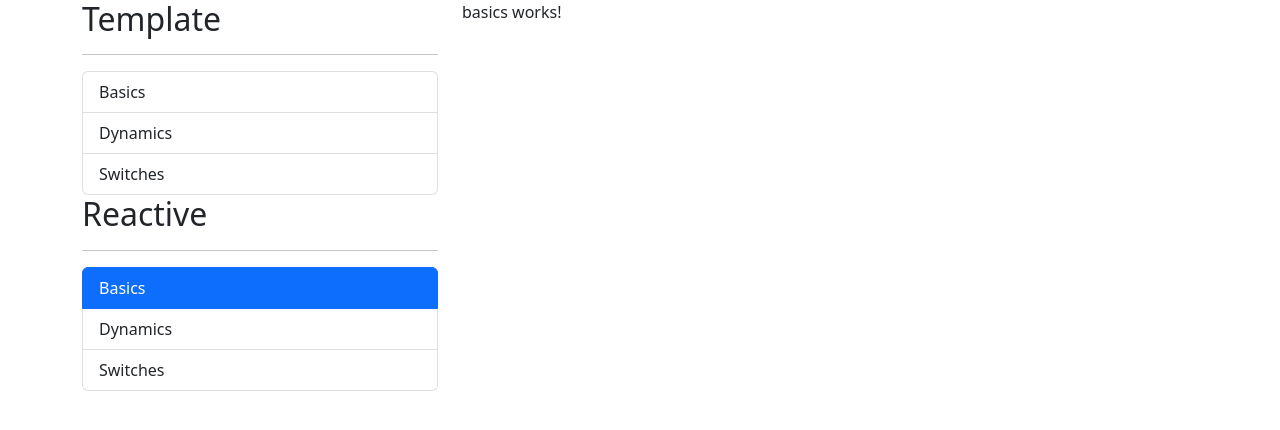
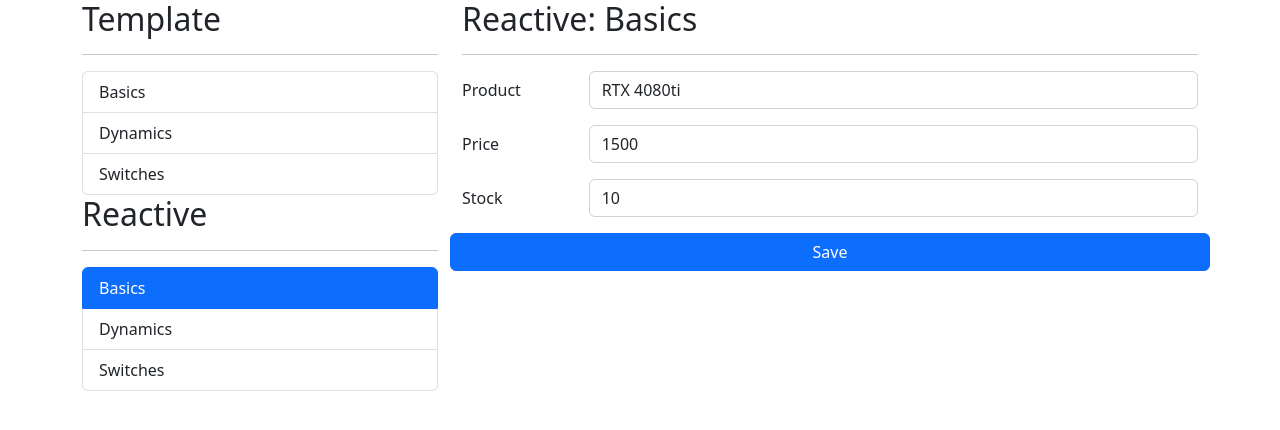
Before and after one commit to rolandoguerra1991/angular-formsApp, an Angular app: page /reactive/basics in a window 1280 px wide. Shown: the top 430 px of the page. Built offline with nearby package versions, Linux system fonts and the light colour scheme.

Commit message:
formularios reactivos

```diff
--- a/src/app/reactive/basics/basics.component.html
+++ b/src/app/reactive/basics/basics.component.html
@@ -1 +1,76 @@
-<p>basics works!</p>
+<h2>Reactive: Basics</h2>
+<hr>
+
+<div class="row">
+  <div class="col">
+    <form autocomplete="off" [formGroup]="myForm" (ngSubmit)="save()">
+
+      <div class="row mb-3">
+        <label class="col-sm-2 col-form-label">
+          Product
+        </label>
+        <div class="col-sm-10">
+          <input
+            type="text"
+            class="form-control"
+            placeholder="Product Name"
+            formControlName="product"
+            minlength="3"
+          >
+          <span
+            *ngIf="invalidField('product')"
+            class="form-text text-danger"
+          >
+            should have 3 letters
+          </span>
+        </div>
+      </div>
+
+      <div class="row mb-3">
+        <label class="col-sm-2 col-form-label">Price</label>
+        <div class="col-sm-10">
+          <input
+            type="number"
+            class="form-control"
+            placeholder="Product Price"
+            formControlName="price"
+          >
+          <span
+            *ngIf="invalidField('price')"
+            class="form-text text-danger"
+          >
+            price must be 0 or greater
+          </span>
+        </div>
+      </div>
+
+      <div class="row mb-3">
+        <label class="col-sm-2 col-form-label">Stock</label>
+        <div class="col-sm-10">
+          <input
+            type="number"
+            class="form-control"
+            placeholder="Product Stock"
+            formControlName="stock"
+          >
+          <span
+            *ngIf="invalidField('stock')"
+            class="form-text text-danger"
+          >
+            price must be 0 or greater
+          </span>
+        </div>
+      </div>
+
+      <div class="row mb-3">
+        <button
+          type="submit"
+          class="btn btn-primary"
+        >
+          Save
+        </button>
+      </div>
+
+    </form>
+  </div>
+</div>
--- a/src/app/reactive/basics/basics.component.ts
+++ b/src/app/reactive/basics/basics.component.ts
@@ -1,4 +1,5 @@
 import { Component, OnInit } from '@angular/core';
+import { FormBuilder, FormGroup, Validators } from '@angular/forms';
 
 @Component({
   selector: 'app-basics',
@@ -7,9 +8,44 @@ import { Component, OnInit } from '@angular/core';
 })
 export class BasicsComponent implements OnInit {
 
-  constructor() { }
+  myForm: FormGroup = this.formBuilder.group({
+    product: [null, [
+      Validators.required,
+      Validators.minLength(3)
+    ]],
+    price: [null, [
+      Validators.required,
+      Validators.min(0)
+    ]],
+    stock: [null, [
+      Validators.required,
+      Validators.min(0)
+    ]],
+  })
+
+
+  constructor(private formBuilder: FormBuilder) { }
 
   ngOnInit(): void {
+    this.myForm.setValue({
+      product: 'RTX 4080ti',
+      price: 1500,
+      stock: 10,
+    })
   }
 
+  invalidField(field: string) {
+    return this.myForm.controls[field].errors
+      && this.myForm.controls[field].touched;
+  }
+
+  save() {
+    if (this.myForm.invalid) {
+      this.myForm.markAllAsTouched();
+      return;
+    }
+    console.log(this.myForm.value)
+
+    this.myForm.reset();
+  }
 }
--- a/src/app/reactive/dynamics/dynamics.component.html
+++ b/src/app/reactive/dynamics/dynamics.component.html
@@ -1 +1,88 @@
-<p>dynamics works!</p>
+<h2>Reactive: <small>Dynamics</small></h2>
+<hr>
+
+<form
+  autocomplete="off"
+  (ngSubmit)="save()"
+  [formGroup]="myForm"
+>
+  <div class="mb-3 row">
+    <label class="col-sm-3 col-form-label">
+      Name
+    </label>
+    <div class="col-sm-9">
+      <input
+        class="form-control"
+        placeholder="Name"
+        formControlName="name"
+        required
+      >
+      <span
+        *ngIf="invalidField('name')"
+        class="form-text text-danger"
+      >
+        The name is Required
+      </span>
+    </div>
+  </div>
+
+  <div class="mb-3 row">
+    <label class="col-sm-3 col-form-label">
+      Add
+    </label>
+    <div class="col-sm-9">
+      <div class="input-group mb-3">
+        <input
+          type="text"
+          class="form-control"
+          placeholder="Add Favorite Game"
+          [formControl]="newFavorite"
+        >
+        <button
+          class="btn btn-outline-primary"
+          type="button"
+          (click)="addFavorite()"
+        >
+          Add
+        </button>
+      </div>
+    </div>
+  </div>
+
+  <div class="mb-3 row">
+    <label class="col-sm-3 col-form-label">
+      Favorites
+    </label>
+    <div class="col-sm-9" formArrayName="favorites">
+      <div
+        *ngFor="let favorite of favorites.controls; let i = index"
+        class="input-group mb-3"
+      >
+        <input
+          type="text"
+          class="form-control"
+          placeholder="Add Favorite Game"
+          [formControlName]="i"
+        >
+        <button
+          class="btn btn-outline-danger"
+          type="button"
+          (click)="removeFavorite(i)"
+        >
+          Remove
+        </button>
+      </div>
+    </div>
+  </div>
+
+  <div class="row">
+    <div class="col-sm-12">
+      <button
+        type="submit"
+        class="btn btn-primary float-end"
+      >
+        Save
+      </button>
+    </div>
+  </div>
+</form>
--- a/src/app/reactive/dynamics/dynamics.component.ts
+++ b/src/app/reactive/dynamics/dynamics.component.ts
@@ -1,4 +1,5 @@
 import { Component, OnInit } from '@angular/core';
+import { FormGroup, FormBuilder, Validators, FormArray, FormControl } from '@angular/forms';
 
 @Component({
   selector: 'app-dynamics',
@@ -6,10 +7,45 @@ import { Component, OnInit } from '@angular/core';
   styleUrls: ['./dynamics.component.css']
 })
 export class DynamicsComponent implements OnInit {
+  myForm: FormGroup = this.fb.group({
+    name: [null, [Validators.required, Validators.minLength(3)]],
+    favorites: this.fb.array([
+      this.fb.control('Metal Gear'),
+      this.fb.control('Dragon Ball Xenoverse')
+    ], Validators.required)
+  });
 
-  constructor() { }
+  newFavorite: FormControl = this.fb.control('', Validators.required);
+
+  constructor(private fb: FormBuilder) { }
+
+  get favorites() {
+    return this.myForm.get('favorites') as FormArray;
+  }
 
   ngOnInit(): void {
   }
 
+  invalidField(field: string) {
+    return this.myForm.controls[field].errors
+      && this.myForm.controls[field].touched;
+  }
+
+  save() {
+    if (this.myForm.invalid) {
+      this.myForm.markAllAsTouched();
+      return;
+    }
+    console.log(this.myForm.value)
+
+    this.myForm.reset();
+  }
+
+  addFavorite() {
+    this.favorites.push(this.fb.control(this.newFavorite.value, Validators.required));
+    this.newFavorite.reset();
+  }
+  removeFavorite(index: number) {
+    this.favorites.removeAt(index);
+  }
 }
--- a/src/app/reactive/reactive.module.ts
+++ b/src/app/reactive/reactive.module.ts
@@ -5,6 +5,7 @@ import { ReactiveRoutingModule } from './reactive-routing.module';
 import { BasicsComponent } from './basics/basics.component';
 import { DynamicsComponent } from './dynamics/dynamics.component';
 import { SwitchesComponent } from './switches/switches.component';
+import { ReactiveFormsModule } from '@angular/forms';
 
 
 @NgModule({
@@ -15,7 +16,8 @@ import { SwitchesComponent } from './switches/switches.component';
   ],
   imports: [
     CommonModule,
-    ReactiveRoutingModule
+    ReactiveRoutingModule,
+    ReactiveFormsModule
   ]
 })
 export class ReactiveModule { }
--- a/src/app/reactive/switches/switches.component.html
+++ b/src/app/reactive/switches/switches.component.html
@@ -1 +1,105 @@
-<p>switches works!</p>
+<h2>Reactive: <small>Switches</small></h2>
+<hr>
+
+<form
+  (ngSubmit)="save()"
+  [formGroup]="myForm"
+  autocomplete="off">
+  <div class="row mb-3">
+    <label class="col-sm-3 col-form-label">Genre</label>
+    <div class="col-sm-9">
+      <div class="form-check">
+        <input
+          class="form-check-input"
+          type="radio"
+          id="genreMaleRadio"
+          value="M"
+          formControlName="genre"
+        >
+        <label
+          class="form-check-label"
+          for="genreMaleRadio">
+          Male
+        </label>
+      </div>
+      <div class="form-check">
+        <input
+          class="form-check-input"
+          type="radio"
+          id="genreFemaleRadio"
+          value="F"
+          formControlName="genre"
+        >
+        <label
+          class="form-check-label"
+          for="genreFemaleRadio"
+        >
+          Female
+        </label>
+      </div>
+    </div>
+  </div>
+
+  <div class="row mb-3">
+    <label class="col-sm-3 col-form-label">Notifications</label>
+    <div class="col-sm-9">
+      <div class="form-check form-switch">
+        <input
+          class="form-check-input"
+          type="checkbox"
+          role="switch"
+          id="checkNotifications"
+          formControlName="notifications"
+        >
+        <label
+          class="form-check-label"
+          for="checkNotifications"
+        >
+          I wish to receive notifications
+        </label>
+      </div>
+    </div>
+  </div>
+
+  <div class="row mb-3">
+    <div class="col-sm-9 offset-3">
+      <div class="form-check">
+        <input
+          class="form-check-input"
+          type="checkbox"
+          id="termsCheck"
+          formControlName="terms"
+        >
+        <label
+          class="form-check-label"
+          for="termsCheck"
+        >
+          Terms and Conditions
+        </label>
+      </div>
+    </div>
+  </div>
+
+  <div class="row">
+    <div class="col">
+      <button
+        type="submit"
+        class="btn btn-primary float-end"
+      >
+        Save
+      </button>
+    </div>
+  </div>
+</form>
+
+<pre>
+  {{ myForm.value | json }}
+</pre>
+
+<pre>
+  {{ myForm.valid | json }}
+</pre>
+
+<pre>
+  {{ person | json }}
+</pre>
--- a/src/app/reactive/switches/switches.component.ts
+++ b/src/app/reactive/switches/switches.component.ts
@@ -1,4 +1,5 @@
 import { Component, OnInit } from '@angular/core';
+import { FormBuilder, FormGroup, Validators } from '@angular/forms';
 
 @Component({
   selector: 'app-switches',
@@ -7,9 +8,25 @@ import { Component, OnInit } from '@angular/core';
 })
 export class SwitchesComponent implements OnInit {
 
-  constructor() { }
+  myForm: FormGroup = this.fb.group({
+    genre: [null, Validators.required],
+    notifications: [null, Validators.required],
+    terms: [false, Validators.requiredTrue]
+  });
+
+  person = {
+    genre: 'F',
+    notifications: true,
+  }
+
+  constructor(private fb: FormBuilder) { }
 
   ngOnInit(): void {
+    this.myForm.reset(this.person);
   }
 
+  save() {
+    const formValue = {...this.myForm.value}
+    console.log(formValue);
+  }
 }
```
